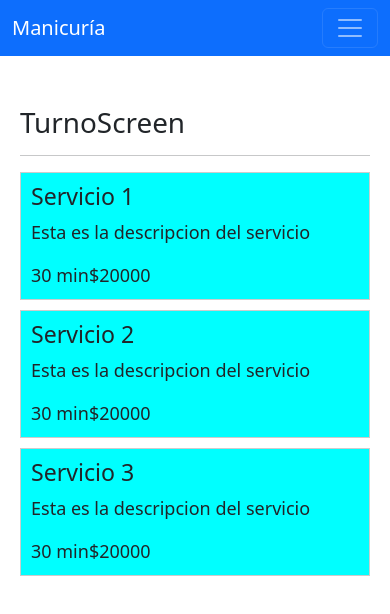
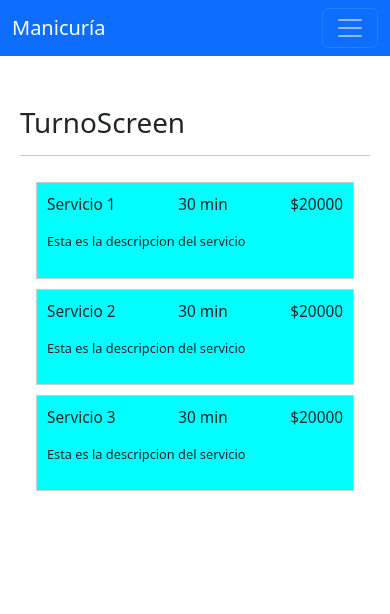
Before and after one commit to Astruc86/manicuria-fe, a React (Vite) app: page /turno in a window 390 px wide. Shown: the top 614 px of the page. Built offline with nearby package versions, Linux system fonts and the light colour scheme.

Commit message:
Lista de servicios que se ajusta segunda las dimenciones. Esta lista permite seleccionar el servicio y lo deja seleccionado con un color en particular

```diff
--- a/src/components/servicioItem/ServicioItem.jsx
+++ b/src/components/servicioItem/ServicioItem.jsx
@@ -6,15 +6,15 @@ const ServicioItem = ({ servicio, handleClick, isSelected }) => {
   const className = isSelected ? 'servicio-item-wrapper selected' : 'servicio-item-wrapper';
 
   return (
-    <div className={className} onClick={() => handleClick(servicio)}>
-      <div className="servicio-info">
-        <h3>{servicio.nombre}</h3>
+     <div className={className} onClick={() => handleClick(servicio)}>
+      <div className="servicio-info d-flex justify-content-between" >
+        <p>{servicio.nombre}</p>
+        <p>{servicio.duracion} min</p>
+        <p>${servicio.precio}</p>
+      </div>
+      <>
         <p>{servicio.descripcion}</p>
-      </div>
-      <div className="servicio-detalles">
-        <span>{servicio.duracion} min</span>
-        <span>${servicio.precio}</span>
-      </div>
+      </>
     </div>
   );
 };
@@ -24,10 +24,9 @@ const ServicioList = () => {
   const [servicioSeleccionado, setServicioSeleccionado] = useState(null);
 
   useEffect(() => {
-    // Simula una carga asíncrona de datos (puedes ajustarlo a tu método real)
-    // Por ejemplo, si usas fetch o axios, cargarías los datos aquí.
+    //Aca va el fetch
     setTimeout(() => {
-      setServicios(data); // Carga los datos del JSON en el estado
+      setServicios(data);
     }, 1000); // Simula un segundo de carga
   }, []);
 
@@ -36,7 +35,7 @@ const ServicioList = () => {
   };
 
   return (
-    <div className="servicio-list">
+    <div className="servicio-list" >
       {servicios.map((servicio, index) => (
         <ServicioItem
           key={index}
--- a/src/components/servicioItem/servicio-item.css
+++ b/src/components/servicioItem/servicio-item.css
@@ -1,14 +1,18 @@
-.servicio-item{
-    font-size: large;
+/* Estilos base */
+.servicio-item {
+  font-size: 1.2em;
 }
-.servicio-info{
-    font-size: large;
+
+.servicio-info p {
+  font-size: 1.2em;
 }
-.servicio-detalles{
-    font-size: large;
+
+.servicio-detalles {
+  font-size: 1.2em;
 }
+
 .servicio-item-wrapper {
-    padding: 10px;
+  padding: 27px;
   margin-bottom: 10px;
   background-color: aqua;
   cursor: pointer;
@@ -20,6 +24,33 @@
 }
 
 .servicio-item-wrapper.selected {
-    background-color: #aaa; /* Color azul */
-    color: white; /* Color de texto blanco para contrastar */
+  background-color: #aaa;
+  color: white;
 }
+
+.servicio-list {
+  padding: 0.625rem 10.5rem 1.25rem;
+}
+
+/* Estilos responsivos */
+@media screen and (max-width: 768px) {
+  .servicio-item-wrapper {
+    padding: 15px;
+    font-size: 1em; /* Ajusta el tamaño de fuente según sea necesario */
+  }
+
+  .servicio-list {
+    padding: 0.625rem 2rem; /* Ajusta el padding horizontal según sea necesario */
+  }
+}
+
+@media screen and (max-width: 480px) {
+  .servicio-item-wrapper {
+    padding: 10px;
+    font-size: 0.8em; /* Ajusta el tamaño de fuente según sea necesario */
+  }
+
+  .servicio-list {
+    padding: 0.625rem 1rem; /* Ajusta el padding horizontal según sea necesario */
+  }
+}
--- a/src/pages/TurnoScreen.jsx
+++ b/src/pages/TurnoScreen.jsx
@@ -1,12 +1,12 @@
 import React from 'react';
-import ServicioList from '../components/servicioItem/ServicioItem'; // Asegúrate de importar correctamente el componente
+import ServicioList from '../components/servicioItem/ServicioItem';
 
 export const TurnoScreen = () => {
   return (
     <>
       <h1>TurnoScreen</h1>
       <hr />
-      <ServicioList /> {/* Agrega el componente ServicioList aquí para mostrar los servicios */}
+      <ServicioList />
     </>
   );
 };
```
Lines whose indentation alone changed are shown as unchanged.
